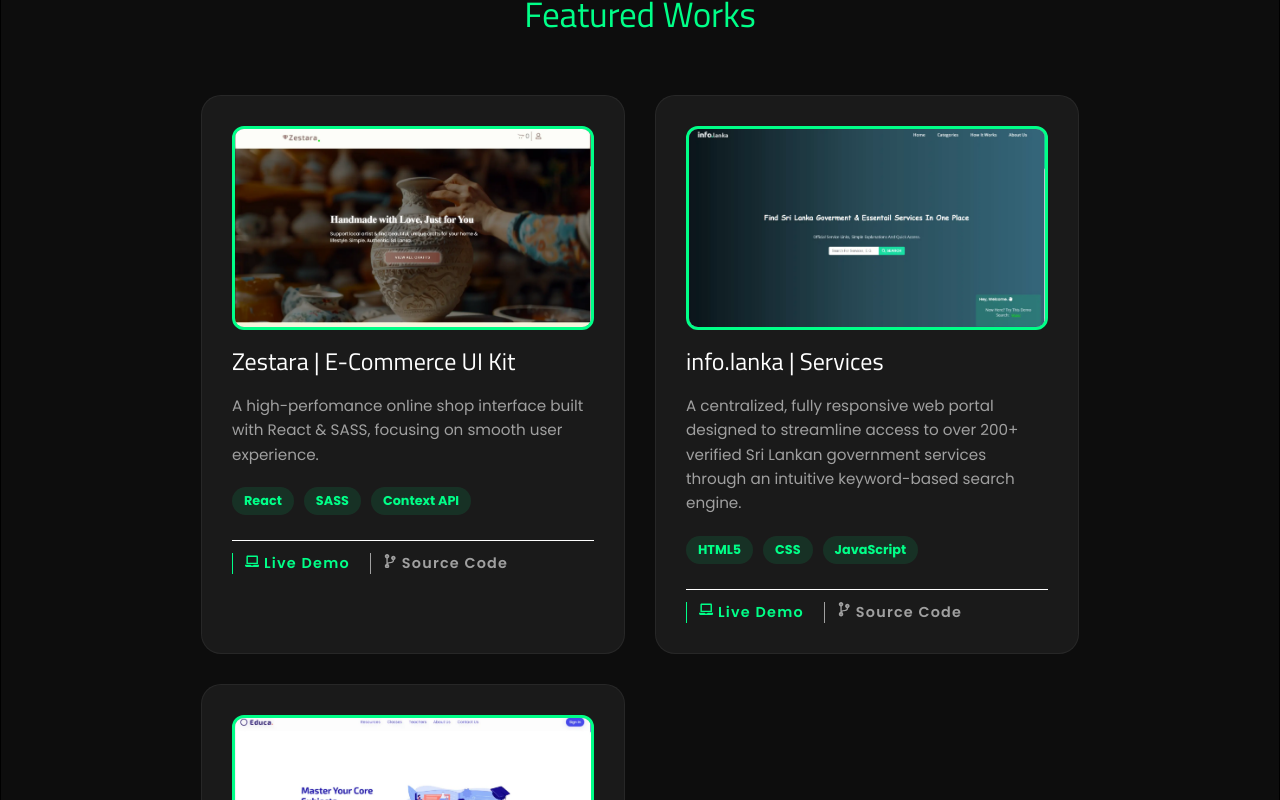
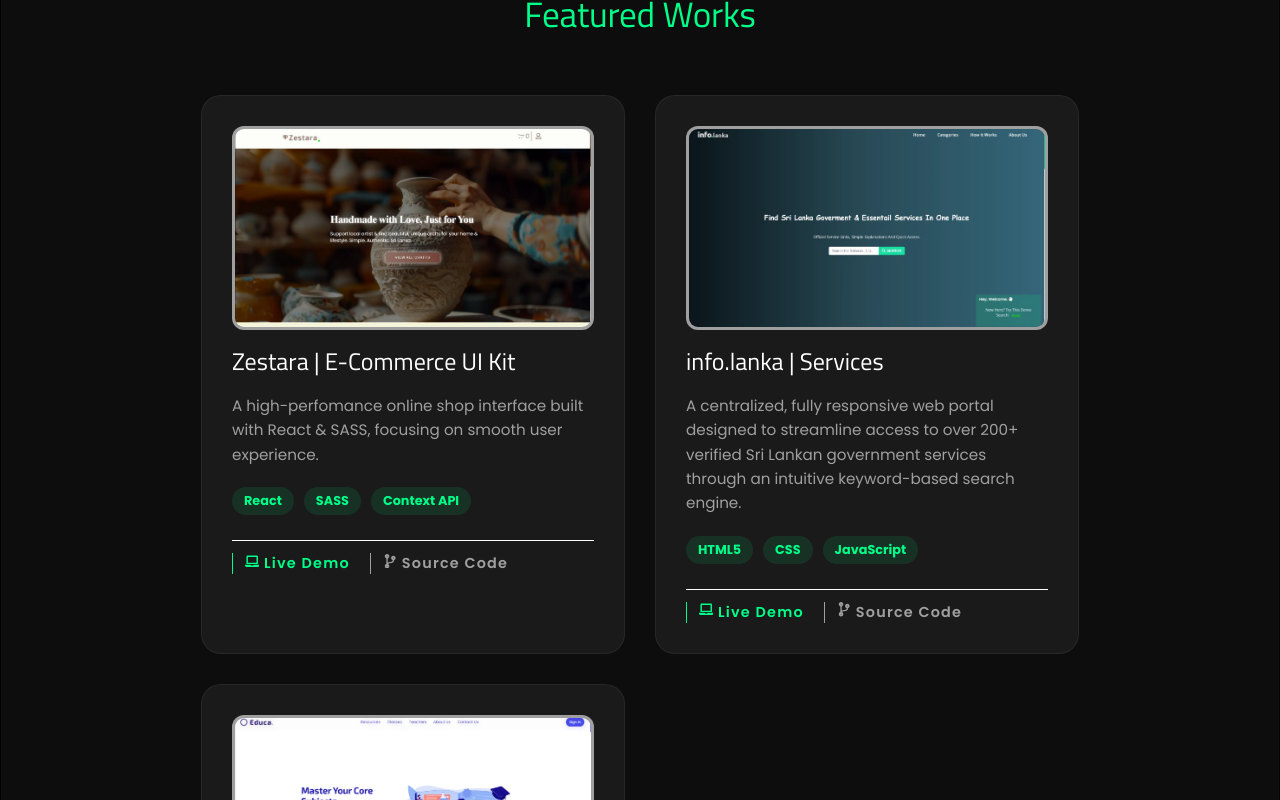
Before and after one commit to lakshan-beast/My-Portfolio, a React (Vite) app: page / in a window 1280 px wide. Shown: the part 2180-2980 px from the top of the page. Built offline with nearby package versions, Linux system fonts and the light colour scheme.

Commit message:
fix: update project card border color for better visibility

```diff
--- a/src/styles/pages/_Projects.scss
+++ b/src/styles/pages/_Projects.scss
@@ -42,7 +42,7 @@
           background-size: cover;
           background-clip: border-box;
           border-radius: 12px;
-          border: 3px solid $primary-color;
+          border: 3px solid rgba($text-secondary, 0.5);
           margin-bottom: 6px;
           aspect-ratio: 16/9;
           object-fit: cover;
```
